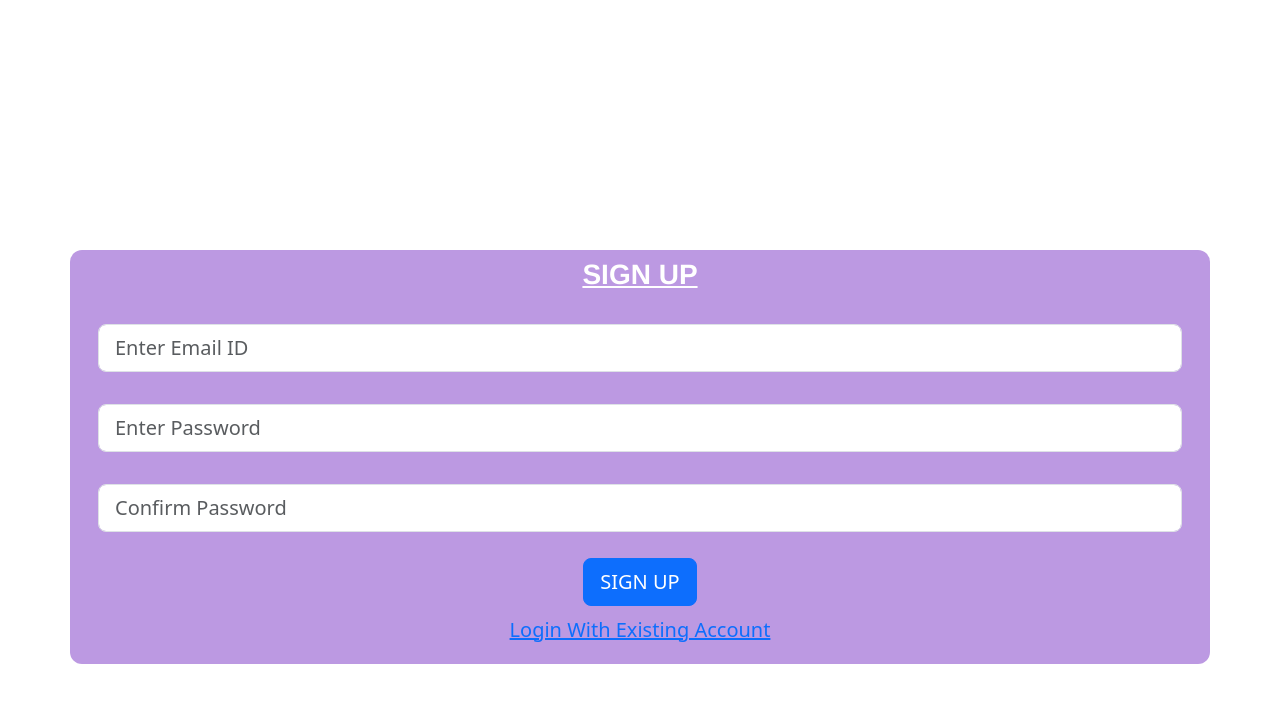
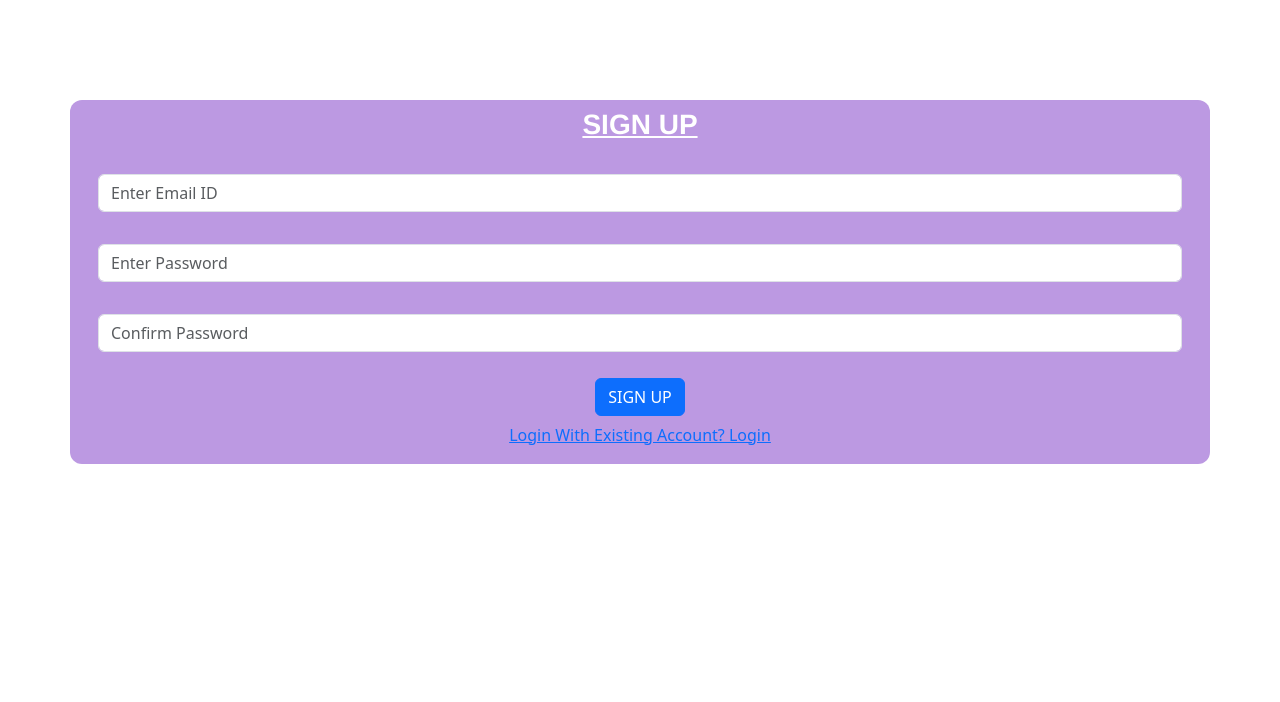
Before and after one commit to aknair95/Project-11-Mail-box-client, a React (Create React App) app: page /signUp in a window 1280 px wide. Shown: the top 702 px of the page. Built offline with nearby package versions, Linux system fonts and the light colour scheme.

Commit message:
css styling changes  made

```diff
--- a/src/components/pages/login/login.js
+++ b/src/components/pages/login/login.js
@@ -5,6 +5,8 @@ import { useNavigate } from "react-router-dom";
 import axios from "axios";
 import { authActions } from "../../../store/authReducer";
 import { useDispatch } from "react-redux";
+import ResetPassword from "../resetPassword/resetPassword";
+import SignUp from "../signUp/signUp";
 
 const Login=() =>{
     const emailRef=useRef();
@@ -41,7 +43,7 @@ const Login=() =>{
     }
 
     const forgotPasswordHandler=() =>{
-        navigate("/resetPassword");
+        navigate("/forgotPswd");
     }
 
     const createNewAccHandler=() =>{
@@ -49,24 +51,34 @@ const Login=() =>{
     }
 
     return(
-    <>
         <Container className={classes.formContainer}>
             <h3 className="p-2">LOGIN</h3>
             <Form onSubmit={loginHandler}>
                 <Form.Group className="p-3">
-                    <Form.Control type="email" placeholder="Enter Email ID" required size="lg" ref={emailRef}/>
+                    <Form.Control
+                        type="email"
+                        placeholder="Enter Email ID"
+                        required
+                        size="md"
+                        width="auto"
+                        ref={emailRef}/>
                 </Form.Group>
                 <Form.Group className="p-3">
-                    <Form.Control type="password" placeholder="Enter Password" required size="lg" ref={passwordRef} />
+                    <Form.Control
+                        type="password"
+                        placeholder="Enter Password"
+                        required
+                        size="md"
+                        width="auto"
+                        ref={passwordRef} />
                 </Form.Group>
                 <div className={classes.Btns}>
-                    <Button type="submit" size="lg">LOGIN</Button>
-                    <Button variant="link" size="lg" onClick={forgotPasswordHandler}>Forgot Password</Button>
-                    <Button variant="link" size="lg" onClick={createNewAccHandler}>Create New Account</Button>
+                    <Button type="submit" size="md">LOGIN</Button>
+                    <Button variant="link" size="md" onClick={forgotPasswordHandler}>Forgot Password</Button>
+                    <Button variant="link" size="md" onClick={createNewAccHandler}>Create New Account? SignUp</Button>
                 </div>
             </Form>
         </Container>
-    </>
     )
 }
 
--- a/src/components/pages/login/login.module.css
+++ b/src/components/pages/login/login.module.css
@@ -1,6 +1,7 @@
 
 .formContainer {
-    margin-top: 250px;
+    margin-top: 100px;
+    height: auto;
     background-color: #bc99e2;
     border-radius: 12px;
     color: white;
--- a/src/components/pages/resetPassword/resetPassword.js
+++ b/src/components/pages/resetPassword/resetPassword.js
@@ -32,20 +32,24 @@ const ResetPassword=() =>{
     }
 
     return(
-        <>
             <Container className={classes.formContainer}>
                 <h3 className="p-2">RESET PASSWORD</h3>
                 <Form onSubmit={resetPasswordHandler}>
                     <Form.Group className="p-3">
-                        <Form.Control type="email" placeholder="Enter Email ID" required size="lg" ref={emailRef}/>
+                        <Form.Control
+                         type="email"
+                         placeholder="Enter Email ID"
+                         required
+                         size="md"
+                         width="auto"
+                         ref={emailRef}/>
                     </Form.Group>
                     <div className={classes.Btn}>
-                        <Button type="submit" size="lg">SEND LINK</Button>|{""}
-                        <Button variant="danger" size="lg" onClick={cancelBtnHandler}>CANCEL</Button>
+                        <Button type="submit" size="md">SEND LINK</Button>|{""}
+                        <Button variant="danger" size="md" onClick={cancelBtnHandler}>CANCEL</Button>
                     </div>
                 </Form>
             </Container>
-        </>
     )
 }
 
--- a/src/components/pages/resetPassword/resetPassword.module.css
+++ b/src/components/pages/resetPassword/resetPassword.module.css
@@ -1,6 +1,7 @@
 
 .formContainer {
-    margin-top: 250px;
+    margin-top: 100px;
+    height: max-content;
     background-color: #bc99e2;
     border-radius: 12px;
     color: white;
@@ -18,4 +19,6 @@
     justify-content: center;
     align-items: center;
     padding: 10px;
+    margin-bottom: 10px;
+    gap: 5px;
 }
--- a/src/components/pages/signUp/signUp.js
+++ b/src/components/pages/signUp/signUp.js
@@ -46,26 +46,44 @@ const SignUp=() =>{
     }
 
     return(
-    <>
         <Container className={classes.formContainer}>
             <h3 className="p-2">SIGN UP</h3>
             <Form onSubmit={signUpHandler}>
                 <Form.Group className="p-3">
-                    <Form.Control type="email" placeholder="Enter Email ID" required size="lg" ref={emailRef}/>
+                    <Form.Control
+                        type="email"
+                        placeholder="Enter Email ID"
+                        required
+                        size="md"
+                        width="auto"
+                        ref={emailRef}/>
                 </Form.Group>
                 <Form.Group className="p-3">
-                    <Form.Control type="password" placeholder="Enter Password" minLength={6} required size="lg" ref={passwordRef} />
+                    <Form.Control
+                        type="password"
+                        placeholder="Enter Password"
+                        minLength={6}
+                        required
+                        size="md"
+                        width="auto"
+                        ref={passwordRef} />
                 </Form.Group>
                 <Form.Group className="p-3">
-                    <Form.Control type="password" placeholder="Confirm Password" minLength={6} required size="lg" ref={confirmPasswordRef} />
+                    <Form.Control
+                        type="password"
+                        placeholder="Confirm Password"
+                        minLength={6}
+                        required
+                        size="md"
+                        width="auto"
+                        ref={confirmPasswordRef} />
                 </Form.Group>
                 <div className={classes.Btns}>
-                    <Button type="submit" size="lg">SIGN UP</Button>
-                    <Button variant="link" size="lg" onClick={loginExistingAccHandler}>Login With Existing Account</Button>
+                    <Button type="submit" size="md">SIGN UP</Button>
+                    <Button variant="link" size="md" onClick={loginExistingAccHandler}>Login With Existing Account? Login</Button>
                 </div>
             </Form>
         </Container>
-    </>
     )
 }
 
--- a/src/components/pages/signUp/signUp.module.css
+++ b/src/components/pages/signUp/signUp.module.css
@@ -1,6 +1,6 @@
 
 .formContainer {
-    margin-top: 250px;
+    margin-top: 100px;
     background-color: #bc99e2;
     border-radius: 12px;
     color: white;
```
